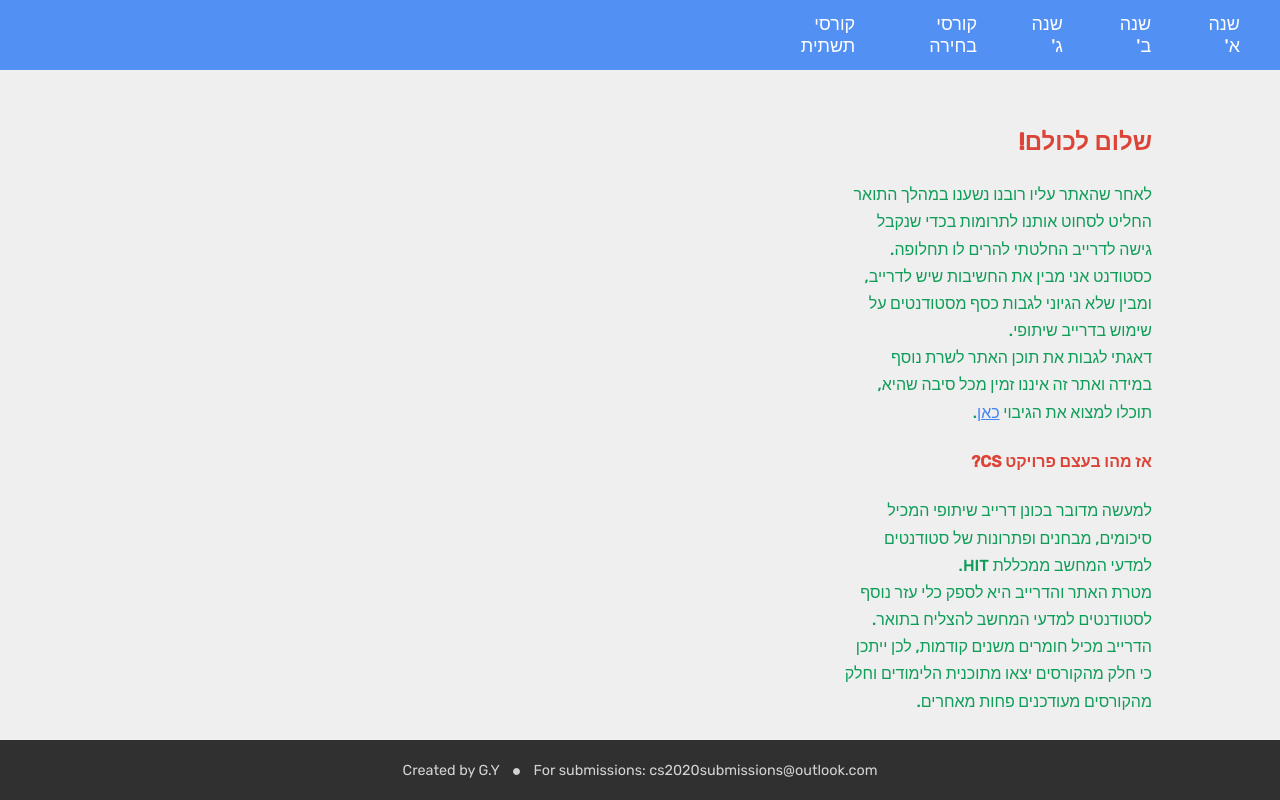
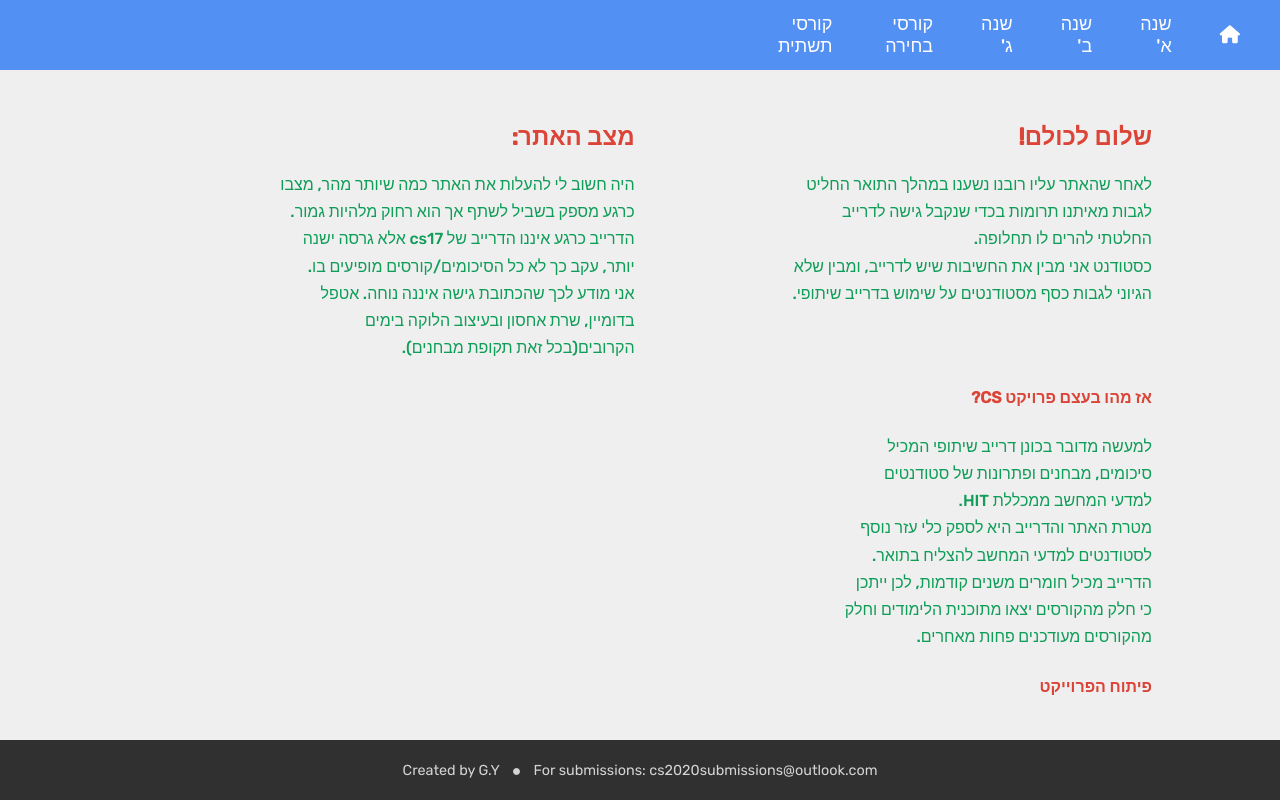
Before and after one commit to Gal94/cs2020, a React (Create React App) app: page / in a window 1280 px wide. Built offline with nearby package versions, Linux system fonts and the light colour scheme.

Commit message:
a bit more css

```diff
--- a/src/components/header/header.component.jsx
+++ b/src/components/header/header.component.jsx
@@ -1,21 +1,32 @@
 import React from 'react';
 import { Link } from 'react-router-dom'
 import './header.styles.scss';
+
+const getWidth = () => {
+    return Math.max(
+        document.body.scrollWidth,
+        document.documentElement.scrollWidth,
+        document.body.offsetWidth,
+        document.documentElement.offsetWidth,
+        document.documentElement.clientWidth
+    );
+};
 
 const Header = () => (
     <div className='header'>
         <div className='burger-icon' onClick={()=> {
             let x = document.querySelector(".my-links");
-            if (x.style.display === "block") {
-                x.style.display = "none";
-            } else {
-                x.style.display = "block";
-            }
+                if (x.style.display === "block") {
+                    x.style.display = "none";
+                } else {
+                    x.style.display = "block";
+                }
         }}>
             <i className="fas fa-bars fa-2x burger"></i>
         </div>
 
         <div className='my-links'>
+            <div className='ham-div'><Link to='/' className='ham-option'>דף ראשי</Link></div>
             <div className='ham-div'><Link to='/first-year' className='ham-option'>שנה א'</Link></div>
             <div className='ham-div'><Link to='/second-year' className='ham-option'>שנה ב'</Link></div>
             <div className='ham-div'><Link to='/third-year' className='ham-option'>שנה ג'</Link></div>
@@ -26,11 +37,13 @@ const Header = () => (
 
 
         <div className='options'>
+            <Link to='/' className='option'><i className="fas fa-home"></i></Link>
             <Link to='/first-year' className='option'>שנה א'</Link>
             <Link to='/second-year' className='option'>שנה ב'</Link>
             <Link to='/third-year' className='option'>שנה ג'</Link>
             <Link to='/optional-modules' className='option'>קורסי בחירה</Link>
             <Link to='/general-modules' className='option'>קורסי תשתית</Link>
+
         </div>
     </div>
 );
--- a/src/components/header/header.styles.scss
+++ b/src/components/header/header.styles.scss
@@ -13,6 +13,8 @@
     padding: 14px 16px;
     text-decoration: none;
     font-size: 17px;
+
+
 
     .ham-div {
       margin-top: 10px;
@@ -42,10 +44,12 @@
       height: 35px;
       transition: 0.5s;
 
-      @media screen and (max-width:460px){
+      @media screen and (max-width:560px){
         display: inherit;
       }
-
+      @media screen and (min-width:561px){
+        display: none;
+      }
       .burger {
         margin: 2px 10px;
         color: white;
@@ -69,7 +73,7 @@
       margin-right: 1rem;
       align-items: center;
 
-      @media screen and (max-width:460px){
+      @media screen and (max-width:561px){
         display: none;
       }
 
@@ -87,4 +91,13 @@
         }
       }
     }
+
+  @media screen and (min-width:561px){
+    .ham-div{
+      display: none;
+    }
+    .options{
+      display: flex;
+    }
   }
+  }
--- a/src/pages/homepage/homepage.component.jsx
+++ b/src/pages/homepage/homepage.component.jsx
@@ -4,13 +4,26 @@ import './homepage.styles.scss';
 const HomePage = () => {
     return(
     <div className='homepage'>
-        <h2 className='desc'>שלום לכולם!</h2>
-        <p className='text'>
-            לאחר שהאתר עליו רובנו נשענו במהלך התואר החליט לסחוט אותנו לתרומות בכדי שנקבל גישה לדרייב החלטתי להרים לו תחלופה.<br/>
-            כסטודנט אני מבין את החשיבות שיש לדרייב, ומבין שלא הגיוני לגבות כסף מסטודנטים על שימוש בדרייב שיתופי. <br/>
-            דאגתי לגבות את תוכן האתר לשרת נוסף במידה ואתר זה איננו זמין מכל סיבה שהיא, תוכלו למצוא את הגיבוי <a href="#" className='link'>כאן</a>.
-        </p>
+        <div className='head-desc'>
+            <div>
+                <h2 className='desc'>שלום לכולם!</h2>
+                <p className='text'>
+                    לאחר שהאתר עליו רובנו נשענו במהלך התואר החליט לגבות מאיתנו תרומות בכדי שנקבל גישה לדרייב החלטתי להרים לו תחלופה.<br/>
+                    כסטודנט אני מבין את החשיבות שיש לדרייב, ומבין שלא הגיוני לגבות כסף מסטודנטים על שימוש בדרייב שיתופי. <br/>
+                    {/*דאגתי לגבות את תוכן האתר לשרת נוסף במידה ואתר זה איננו זמין מכל סיבה שהיא, תוכלו למצוא את הגיבוי <a href="#" className='link'>כאן</a>.*/}
+                    </p>
+            </div>
+            <div>
+                <h2 className='desc'>מצב האתר:</h2>
+                <p className='text'>היה חשוב לי להעלות את האתר כמה שיותר מהר, מצבו כרגע מספק בשביל לשתף אך הוא רחוק מלהיות גמור.
+                <br/>
+                הדרייב כרגע איננו הדרייב של cs17 אלא גרסה ישנה יותר, עקב כך לא כל הסיכומים/קורסים מופיעים בו.
+                    <br/>
+                    אני מודע לכך שהכתובת גישה איננה נוחה. אטפל בדומיין, שרת אחסון ובעיצוב הלוקה בימים הקרובים(בכל זאת תקופת מבחנים).
 
+                </p>
+            </div>
+        </div>
         <h4 className='desc'>אז מהו בעצם פרויקט CS?</h4>
         <p className='text'>
             למעשה מדובר בכונן דרייב שיתופי המכיל סיכומים, מבחנים ופתרונות של סטודנטים למדעי המחשב ממכללת HIT.<br/>
--- a/src/pages/homepage/homepage.styles.scss
+++ b/src/pages/homepage/homepage.styles.scss
@@ -5,6 +5,7 @@
   flex-direction: column;
   font-weight: normal;
   overflow: hidden;
+
 
   .text {
     width:30%;
@@ -24,6 +25,20 @@
     }
   }
 
+  .head-desc {
+    display: flex;
+    justify-content: space-between;
+
+
+    .text {
+      width: 70%;
+    }
+
+    @media screen and (max-width: 840px) {
+      flex-wrap: wrap;
+    }
+  }
+
   .desc {
     color: #DB4437;
     margin-top: 1%;
```
